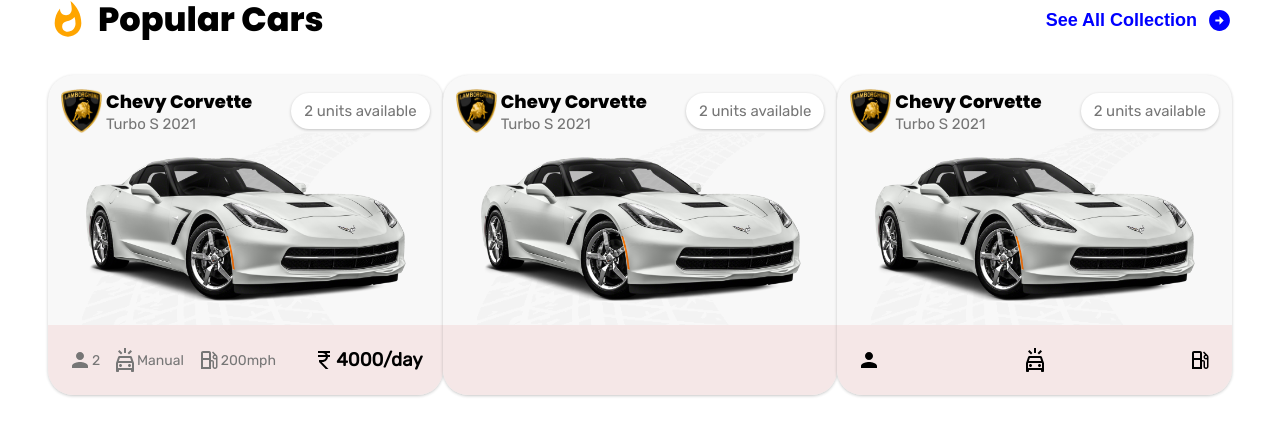
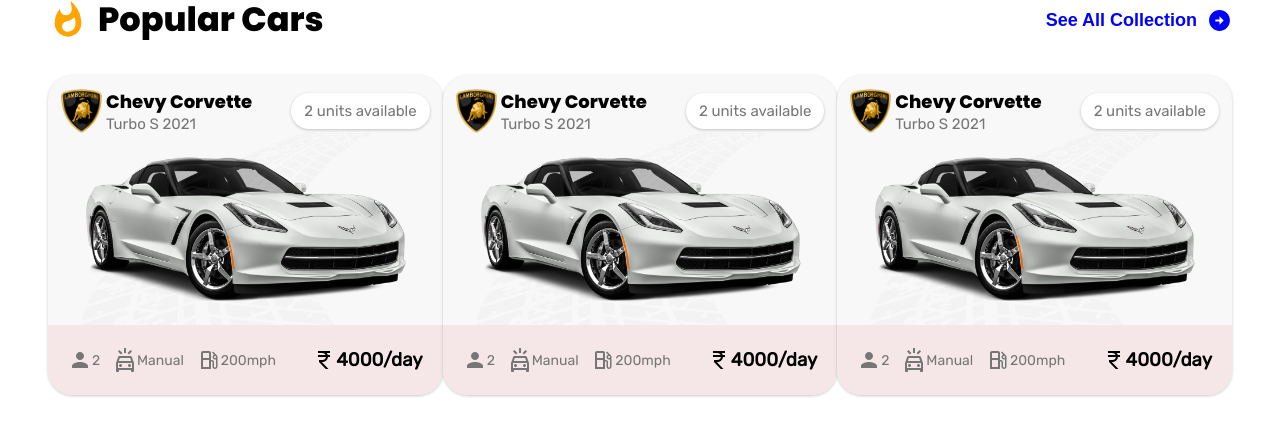
Before and after one commit to kartikgothwal/Car-Rental-Store, a React (Create React App) app: page /vehicalsmodels in a window 1280 px wide. Shown: the part 1286-1722 px from the top of the page. Built offline with nearby package versions, Linux system fonts and the light colour scheme.

Commit message:
adding new files to the project

```diff
--- a/src/component/VehicalComponent/PopularCars.jsx
+++ b/src/component/VehicalComponent/PopularCars.jsx
@@ -226,7 +226,26 @@
             <div className="car-models-collection-body">
               <img src={CarImageDemo} alt="car-image" />
             </div>
-            <div className="car-models-collection-footer"></div>
+            <div className="car-models-collection-footer">
+              <div className="hero-car-details-first">
+                <div className="hero-car-details">
+                  <PersonIcon />
+                  <span>2</span>
+                </div>
+                <div className="hero-car-details">
+                  <MinorCrashOutlinedIcon />
+                  <span>Manual</span>
+                </div>
+                <div className="hero-car-details">
+                  <LocalGasStationOutlinedIcon />
+                  <span>200mph</span>
+                </div>
+              </div>
+              <div className="hero-car-details">
+                <CurrencyRupeeOutlinedIcon />
+                <h1>4000/day</h1>
+              </div>
+            </div>
           </div>
 
           <div className="car-models-collection-container-hero">
@@ -246,17 +265,28 @@
               <img src={CarImageDemo} alt="car-image" />
             </div>
             <div className="car-models-collection-footer">
-              <div className="hero-car-details">
-                <PersonIcon />
+              <div className="hero-car-details-first">
+                <div className="hero-car-details">
+                  <PersonIcon />
+                  <span>2</span>
+                </div>
+                <div className="hero-car-details">
+                  <MinorCrashOutlinedIcon />
+                  <span>Manual</span>
+                </div>
+                <div className="hero-car-details">
+                  <LocalGasStationOutlinedIcon />
+                  <span>200mph</span>
+                </div>
               </div>
               <div className="hero-car-details">
-                <MinorCrashOutlinedIcon />
-              </div>
-              <div className="hero-car-money ">
-                <LocalGasStationOutlinedIcon />
+                <CurrencyRupeeOutlinedIcon />
+                <h1>4000/day</h1>
               </div>
             </div>
           </div>
+
+
         </div>
       </div>
     </PopularCarssection>
```
